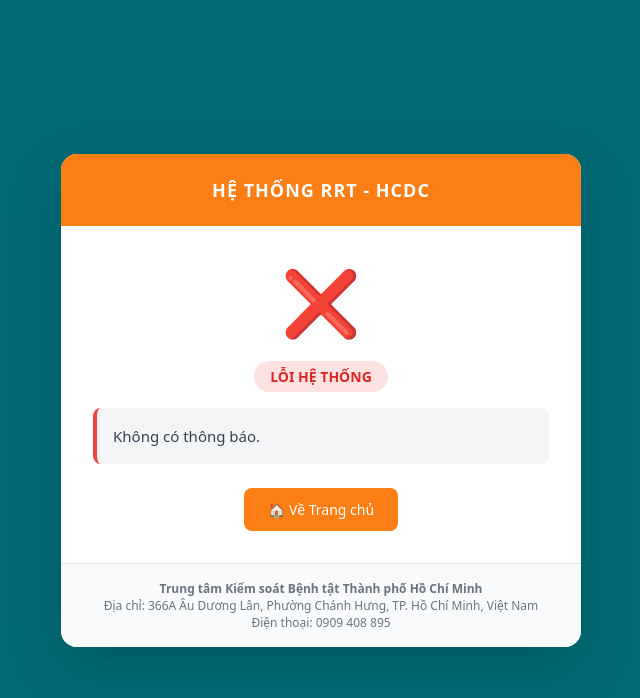
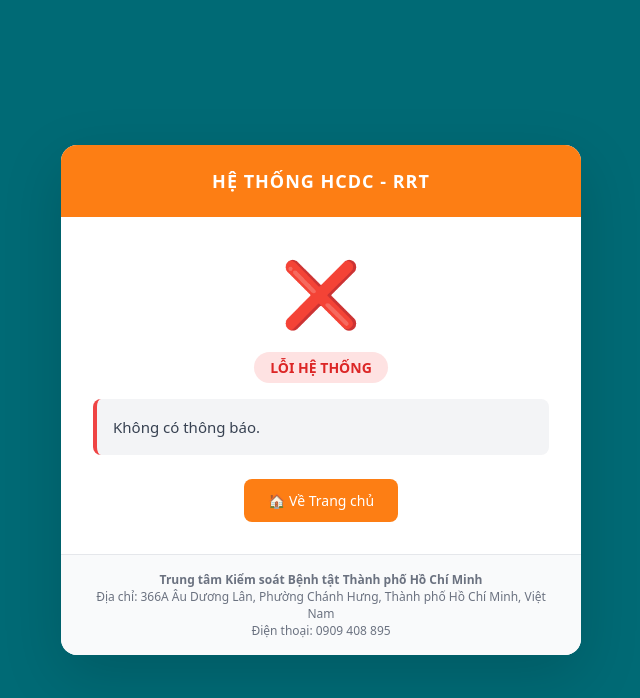
Before and after one commit to hcdc-ap/HCDC-RRT, a website: page response.html in a window 1280 px wide. Shown: the whole page, without its empty margins (319-959 px from the left). Drawn offline with Linux system fonts and the light colour scheme.

Commit message:
Update header and address in response.html

```diff
--- a/response.html
+++ b/response.html
@@ -23,7 +23,7 @@
 </head>
 <body>
   <div class="card">
-    <div class="header"><h1>HỆ THỐNG RRT - HCDC</h1></div>
+    <div class="header"><h1>HỆ THỐNG HCDC - RRT</h1></div>
     <div class="body">
       <div id="icon">⏳</div>
       <div id="badge" style="background:#e5e7eb; color:#374151;">ĐANG XỬ LÝ...</div>
@@ -32,7 +32,7 @@
     </div>
     <div class="footer">
       <p><strong>Trung tâm Kiểm soát Bệnh tật Thành phố Hồ Chí Minh</strong></p>
-      <p>Địa chỉ: 366A Âu Dương Lân, Phường Chánh Hưng, TP. Hồ Chí Minh, Việt Nam</p>
+      <p>Địa chỉ: 366A Âu Dương Lân, Phường Chánh Hưng, Thành phố Hồ Chí Minh, Việt Nam</p>
       <p>Điện thoại: 0909 408 895</p>
     </div>
   </div>
```
